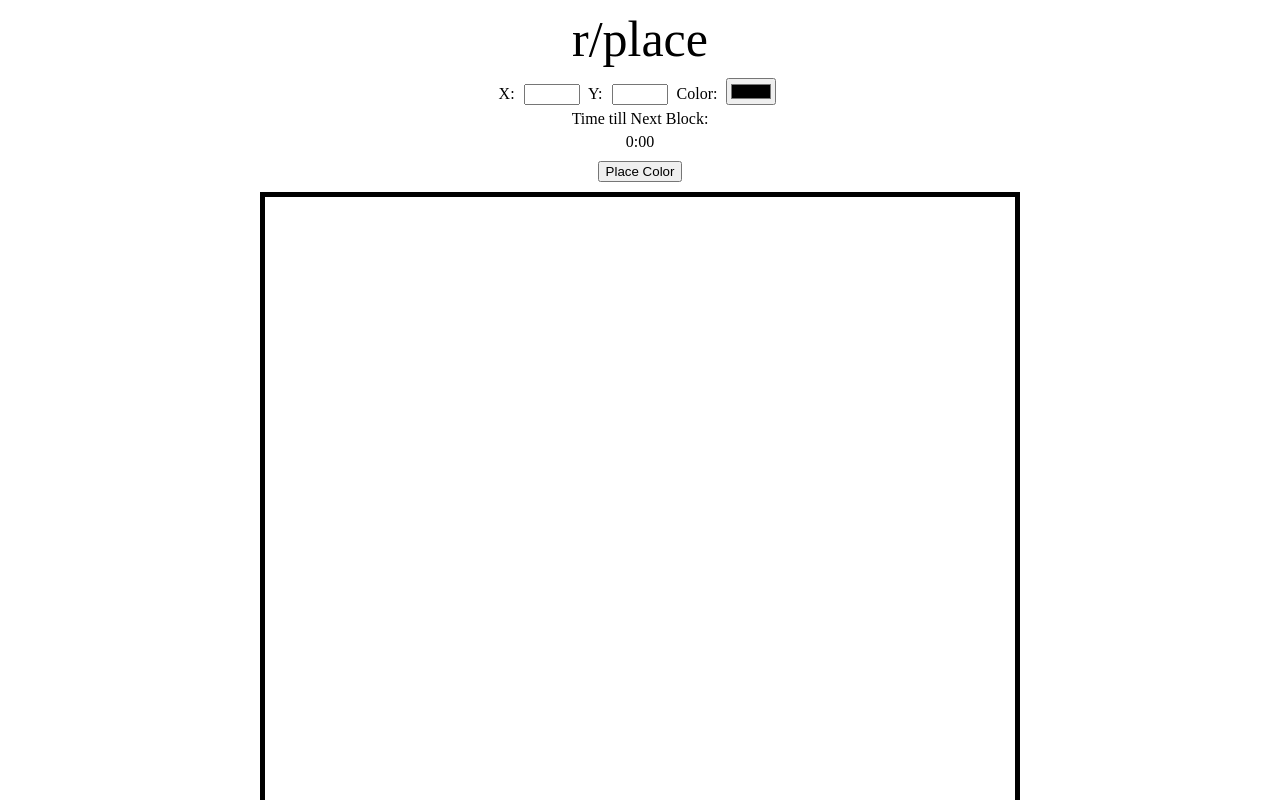
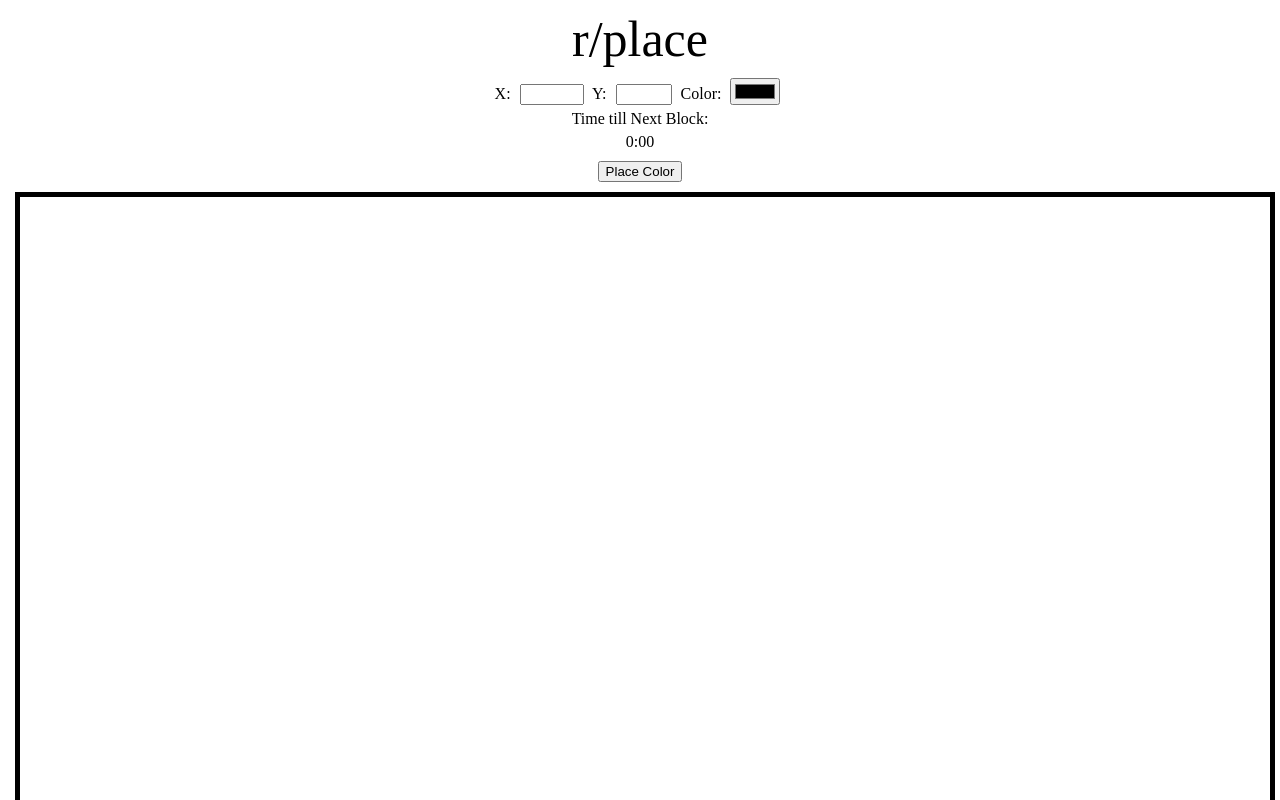
Before and after one commit to Invictus108/r-place, a website: page public/index.html in a window 1280 px wide. Both pictures are taken after a click on the button "Place Color". Shown: the top 800 px of the page. Drawn offline with nearby package versions, Linux system fonts and the light colour scheme; no server answers.

Commit message:
Change Canvas Size

```diff
--- a/index.js
+++ b/index.js
@@ -5,7 +5,7 @@
     io = require("socket.io")(server)
 
     const c_rows = 75 //50
-    const c_cols = 75 //50
+    const c_cols = 125 //50
 
     var canvas = []
 
--- a/public/index.html
+++ b/public/index.html
@@ -22,7 +22,7 @@
             <div class="title"><p>r/place</p></div>
                 <div class = "controls">
                     <div style="text-align: center">
-                        X: <input type="number" min="0" max="75" id="x-coord">
+                        X: <input type="number" min="0" max="125" id="x-coord">
 
                         Y: <input type="number" min="0" max="75" id="y-coord">
 
@@ -38,7 +38,7 @@
                 <!--need to somehow merge the svg and the canvas-->
 
 
-                <canvas class="outline" id="place" height="750" width="750"></canvas>
+                <canvas class="outline" id="place" height="750" width="1250"></canvas>
 
 
 
--- a/public/place.js
+++ b/public/place.js
@@ -26,7 +26,7 @@
 
     $("#submit").click(() => {
         if (isrun == false) {
-            if (parseInt($("#x-coord").val()) <= 75 && parseInt($("#y-coord").val()) <= 75 && parseInt($("#x-coord").val()) > 0 && parseInt($("#y-coord").val()) > 0) {
+            if (parseInt($("#x-coord").val()) <= 125 && parseInt($("#y-coord").val()) <= 75 && parseInt($("#x-coord").val()) > 0 && parseInt($("#y-coord").val()) > 0) {
                 socket.emit("color", {
                     col: parseInt($("#x-coord").val()),
                     row: parseInt($("#y-coord").val()),
```
